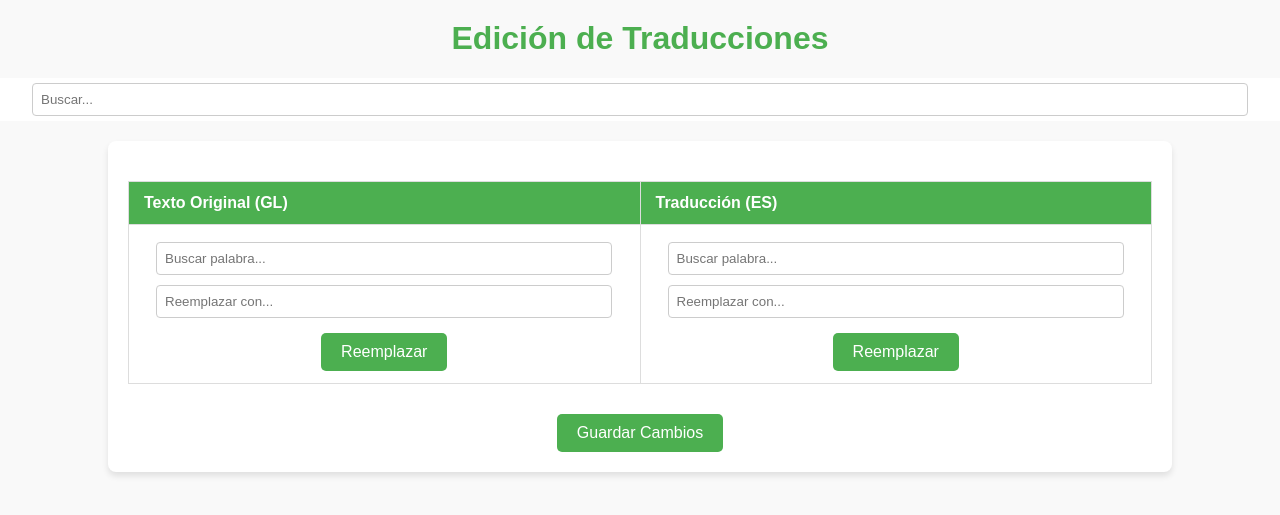
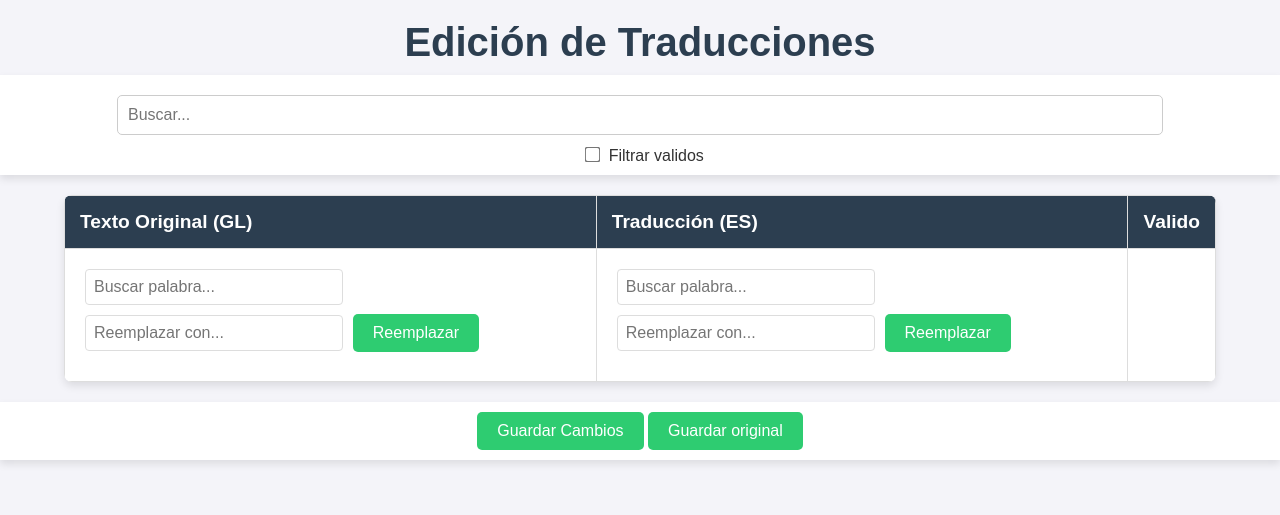
Before and after one commit to pablorejo/Traducir_Wix, a Flask app: template templates/index.html in a window 1280 px wide. Shown: the top 515 px of the page. Run offline with Flask 3, Linux system fonts and the light colour scheme; the template is opened without the code that fills it, so the values that code supplies are empty; parts of the project's set-up code (start-up, migrations or seed data) failed here and were passed over.

Commit message:
Añadiendo posibilidad de traduccion en la web de revision

```diff
--- a/static/index.css
+++ b/static/index.css
@@ -1,83 +1,163 @@
-/* General Styles */
+/* index.css */
+
+/* General */
 body {
-    font-family: 'Arial', sans-serif;
-    background-color: #f9f9f9;
+    font-family: Arial, sans-serif;
     margin: 0;
     padding: 0;
+    background-color: #f4f4f9;
     color: #333;
 }
 
-/* Header */
+/* Título principal */
 h1 {
-    text-align: center;
-    color: #4CAF50;
+    font-size: 2.5rem;
+    color: #2c3e50;
     margin-top: 20px;
+    margin-bottom: 10px;
 }
 
-/* Form Styles */
-form {
+/* Barra superior de búsqueda */
+#searchInput {
     width: 80%;
-    margin: 0 auto;
-    background-color: #fff;
-    padding: 20px;
-    border-radius: 8px;
-    box-shadow: 0 4px 6px rgba(0, 0, 0, 0.1);
+    padding: 10px;
+    margin: 10px 0;
+    border: 1px solid #ccc;
+    border-radius: 5px;
+    font-size: 1rem;
 }
 
-/* Table Styles */
+#filterValids {
+    margin-left: 10px;
+}
+
+label[for="filterValids"] {
+    font-size: 1rem;
+    color: #555;
+}
+
+/* Tabla */
 table {
-    width: 100%;
+    width: 90%;
+    margin: 20px auto;
     border-collapse: collapse;
-    margin: 20px 0;
+    background: #fff;
+    box-shadow: 0 4px 8px rgba(0, 0, 0, 0.1);
+    border-radius: 8px;
+    overflow: hidden;
+}
+
+thead {
+    background-color: #2c3e50;
+    color: #fff;
+    text-align: left;
 }
 
 th, td {
-    text-align: left;
-    padding: 12px 15px;
+    padding: 15px;
     border: 1px solid #ddd;
 }
 
 th {
-    background-color: #4CAF50;
-    color: white;
+    font-size: 1.2rem;
 }
 
-tr:nth-child(even) {
-    background-color: #f2f2f2;
+td {
+    font-size: 1rem;
 }
 
-tr:hover {
-    background-color: #f1f1f1;
+.texto {
+    vertical-align: top;
 }
 
-/* Input Fields */
-input[type="text"] {
-    width: 95%;
-    padding: 8px;
-    margin: 5px 0;
-    box-sizing: border-box;
-    border: 1px solid #ccc;
-    border-radius: 4px;
+td div {
+    margin-bottom: 10px;
 }
 
-/* Button Styles */
-button {
-    display: inline-block;
+/* Editable divs */
+div[contenteditable="true"] {
+    padding: 10px;
+    border-radius: 5px;
+    border: 2px solid #ccc;
+    background: #f9f9f9;
+    min-height: 50px;
+    font-size: 1rem;
+}
+
+div[contenteditable="true"]:focus {
+    outline: none;
+    border-color: #3498db;
+    background: #eaf5fc;
+}
+
+/* Inputs dentro de celdas */
+td input[type="text"] {
+    width: calc(50% - 10px);
+    padding: 8px;
+    margin: 5px;
+    border: 1px solid #ddd;
+    border-radius: 4px;
+    font-size: 1rem;
+}
+
+td button {
+    padding: 8px 12px;
+    background-color: #3498db;
+    color: #fff;
+    border: none;
+    border-radius: 4px;
+    cursor: pointer;
+    font-size: 1rem;
+}
+
+td button:hover {
+    background-color: #1d6fa5;
+}
+
+/* Botón de guardar */
+button[type="button"] {
     padding: 10px 20px;
-    font-size: 16px;
+    background-color: #2ecc71;
     color: white;
-    background-color: #4CAF50;
+    font-size: 1rem;
     border: none;
     border-radius: 5px;
     cursor: pointer;
-    margin-top: 10px;
 }
 
-button:hover {
-    background-color: #45a049;
+button[type="button"]:hover {
+    background-color: #27ae60;
 }
 
-/* Center Content */
-div {
-    text-align: center;
+/* Checkbox */
+input[type="checkbox"] {
+    margin-right: 5px;
+    transform: scale(1.2);
 }
+
+/* Sticky bar */
+div[style*="position: sticky"] {
+    box-shadow: 0 4px 8px rgba(0, 0, 0, 0.1);
+    padding: 10px 0;
+}
+
+/* Responsiveness */
+@media screen and (max-width: 768px) {
+    table {
+        width: 100%;
+    }
+
+    #searchInput {
+        width: 90%;
+    }
+
+    td div {
+        flex-direction: column;
+        align-items: flex-start;
+    }
+
+    td input[type="text"] {
+        width: 100%;
+        margin: 5px 0;
+    }
+}
--- a/static/index.js
+++ b/static/index.js
@@ -4,22 +4,22 @@ async function saveChanges() {
         const indexField = row.querySelector("input[name='index']");
         const originalTextField = row.querySelector("div[name='original_text']");
         const translatedTextField = row.querySelector("div[name='translated_text']");
+        const check = row.querySelector("input[name^='check_translate_']");
 
         // Validar que todos los campos existan antes de acceder a ellos
-        if (indexField && originalTextField && translatedTextField) {
+        if (indexField && originalTextField && translatedTextField && check) {
             return {
                 index: indexField.value,
                 original_text: originalTextField.innerHTML.trim(),
-                translated_text: translatedTextField.innerHTML.trim()
+                translated_text: translatedTextField.innerHTML.trim(),
+                check: check.checked,
             };
         } else {
-            console.error("Campos faltantes en la fila:", row);
             return null;
         }
     }).filter(row => row !== null); // Filtrar filas inválidas
 
     try {
-        console.log("Datos actualizados:", updatedData);
         const response = await fetch('/update', {
             method: 'POST',
             headers: {
@@ -31,6 +31,24 @@ async function saveChanges() {
         const result = await response.json();
         alert(result.message);
         console.log("Cambios guardados:", result);
+    } catch (error) {
+        console.error("Error al guardar los cambios:", error);
+        alert("Ocurrió un error al guardar los cambios.");
+    }
+}
+
+
+async function saveOriginalColumns() {
+    try {
+        const response = await fetch('/save_data_original', {
+            method: 'POST',
+            headers: {
+                'Content-Type': 'application/json'
+            }
+        });
+
+        const result = await response.json();
+        alert(result.message);
     } catch (error) {
         console.error("Error al guardar los cambios:", error);
         alert("Ocurrió un error al guardar los cambios.");
@@ -65,3 +83,74 @@ function replaceWordFunction(searchWordId, replaceWordId, columnClass) {
         cells[i].innerHTML = cells[i].innerHTML.replace(new RegExp(searchWord, 'g'), replaceWord);
     }
 }
+
+let value = false;
+
+function filterRows() {
+    console.log("checkFilterValids");
+    const filterEnabled = document.getElementById("filterValids").checked;
+    value = filterEnabled;
+    console.log("Filtro de validos activado:", filterEnabled);
+    checkFilterValids();
+}
+
+    function checkFilterValids(){
+        const rows = document.querySelectorAll("tbody tr");
+
+        rows.forEach(row => {
+            // Obtener los checkboxes de la fila actual
+            const check = row.querySelector("input[name^='check_translate_']");
+
+            if (value) {
+                // Ocultar la fila si ambos checkboxes están marcados
+                if (check?.checked) {
+                    row.style.display = "none";
+                } else {
+                    row.style.display = ""; // Mostrar la fila
+                }
+            } else {
+                row.style.display = ""; // Mostrar todas las filas si el filtro está deshabilitado
+            }
+        });
+    }
+
+document.addEventListener("DOMContentLoaded", () => {
+    const filterCheckbox = document.getElementById("filterValids");
+    // const checks = document.getElementsByClassName("validCheck");
+    if (filterCheckbox) {
+        filterCheckbox.addEventListener("click", checkFilterValids);
+        // checks.addEventListener("click", checkFilterValids);
+    } else {
+        console.error("El elemento con ID 'filterValids' no se encontró.");
+    }
+});
+
+async function translateText(rowIndex, sourceLanguage) {
+    const row = document.querySelector(`tr[data-index='${rowIndex}']`);
+    const translatedTextField = row.querySelector("div[name='translated_text']");
+
+    if (translatedTextField) {
+
+        try {
+            const response = await fetch('/translate_text', {
+                method: 'POST',
+                headers: {
+                    'Content-Type': 'application/json'
+                },
+                body: JSON.stringify({
+                    index: rowIndex,
+                    translate_to: sourceLanguage
+                })
+            });
+
+            const result = await response.json();
+            translatedTextField.innerHTML = result.translated_text;
+            alert(result.message);
+        } catch (error) {
+            console.error("Error al traducir el texto:", error);
+            alert("Ocurrió un error al traducir el texto.");
+        }
+    } else {
+        console.error("Campos faltantes en la fila:", row);
+    }
+}
--- a/templates/index.html
+++ b/templates/index.html
@@ -12,14 +12,19 @@
 <h1 style="text-align: center;">Edición de Traducciones</h1>
 <div style="text-align: center; margin-bottom: 20px; position: sticky; top: 0; background-color: white; z-index: 1000;">
     <input type="text" id="searchInput" onkeyup="filterTable()" placeholder="Buscar...">
+    <div>
+        <input type="checkbox" id="filterValids" onclick="filterRows()">
+        <label for"filterValids">Filtrar validos</label>
+    </div>
 </div>
 
 <form id="editForm">
     <table>
-        <thead>
+        <thead
             <tr>
                 <th>Texto Original (GL)</th>
                 <th>Traducción (ES)</th>
+                <th>Valido</th>
             </tr>
         </thead>
         <tbody>
@@ -38,26 +43,46 @@
                         <button type="button" onclick="replaceWordFunction('searchWord2', 'replaceWord2', 'column2')">Reemplazar</button>
                     </div>
                 </td>
+                <td>
+                    <div>
+                    </div>
+                </td>
             </tr>
             {% for row in texts %}
-            {% if row['Source language (GL)'] and row['Target language (ES)'] %}
-            <tr>
+            {% if row['Source_language'] and row['Target_language'] %}
+            <tr data-index={{ row.index }}>
             <!-- Campo oculto para enviar el índice al backend -->
             <input type="hidden" name="index" value="{{ row.index }}">
-            <td>
-                <a href="{{ url_for('edit_text', index=row.index, column='Source language (GL)') }}">
+            <td class="texto">
+
+                <div>
+                    <a href="{{ url_for('edit_text', index=row.index, column='Source_language') }}">
                         <button type="button">Editar</button>
                     </a>
 
-                <div class="column1" name="original_text" contenteditable="true">{{ row['Source language (GL)']|safe }}</div>
+                    <button type="button" onclick="translateText('{{ row.index }}', 'Source_language')">Traducir</button>
+                </div>
 
+                <div class="column1" name="original_text" style="border: 2px solid;" contenteditable="true">{{ row['Source_language']|safe }}</div>
             </td>
-            <td>
-                <a href="{{ url_for('edit_text', index=row.index, column='Target language (ES)') }}">
+
+
+            <td class="texto">
+                <div>
+                    <a href="{{ url_for('edit_text', index=row.index, column='Target_language') }}">
                         <button type="button">Editar</button>
                     </a>
-                <div class="column2" name="translated_text" contenteditable="true">{{ row['Target language (ES)']|safe }}</div>
+
+                    <button type="button" onclick="translateText('{{ row.index }}', 'Target_language')">Traducir</button>
+                </div>
+
+                <div class="column2" name="translated_text" style="border: 2px solid;" contenteditable="true">{{ row['Target_language']|safe }}</div>
             </td>
+
+            <td>
+                <div>
+                    <input type="checkbox" onclick="checkFilterValids()" name="check_translate_{{ row.index }}" {% if row['check'] %}checked{% endif %}>
+                </div>
             </tr>
             {% endif %}
             {% endfor %}
@@ -65,6 +90,7 @@
     </table>
     <div style="text-align: center; position: sticky; bottom: 0; background-color: white; z-index: 1000;">
         <button type="button" onclick="saveChanges()">Guardar Cambios</button>
+        <button type="button" onclick="saveOriginalColumns()">Guardar original</button>
     </div>
 </form>
 <script src="{{ url_for('static', filename='index.js') }}"></script>
```
Also changed, not shown: review_columns.py (+106 -8 lines), static/edit.css (+57 -28 lines). Lines whose indentation alone changed are shown as unchanged.
